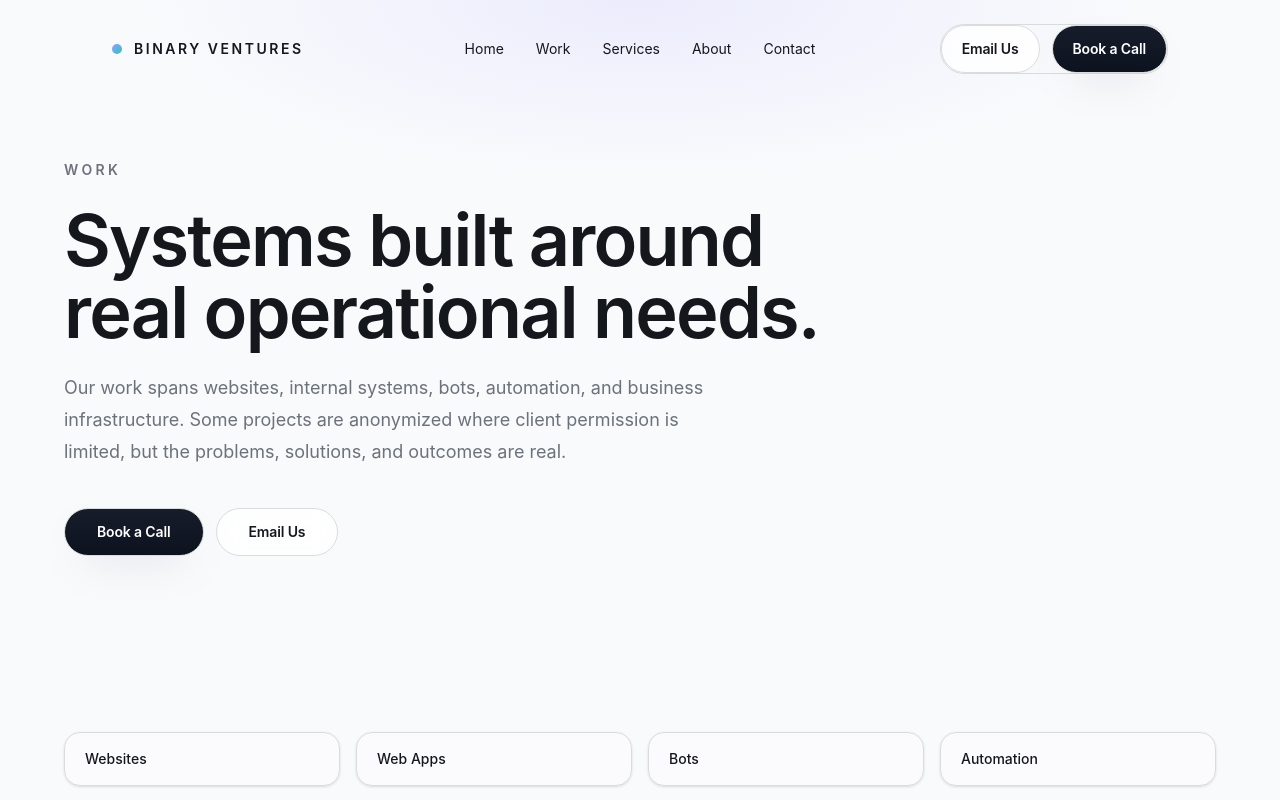
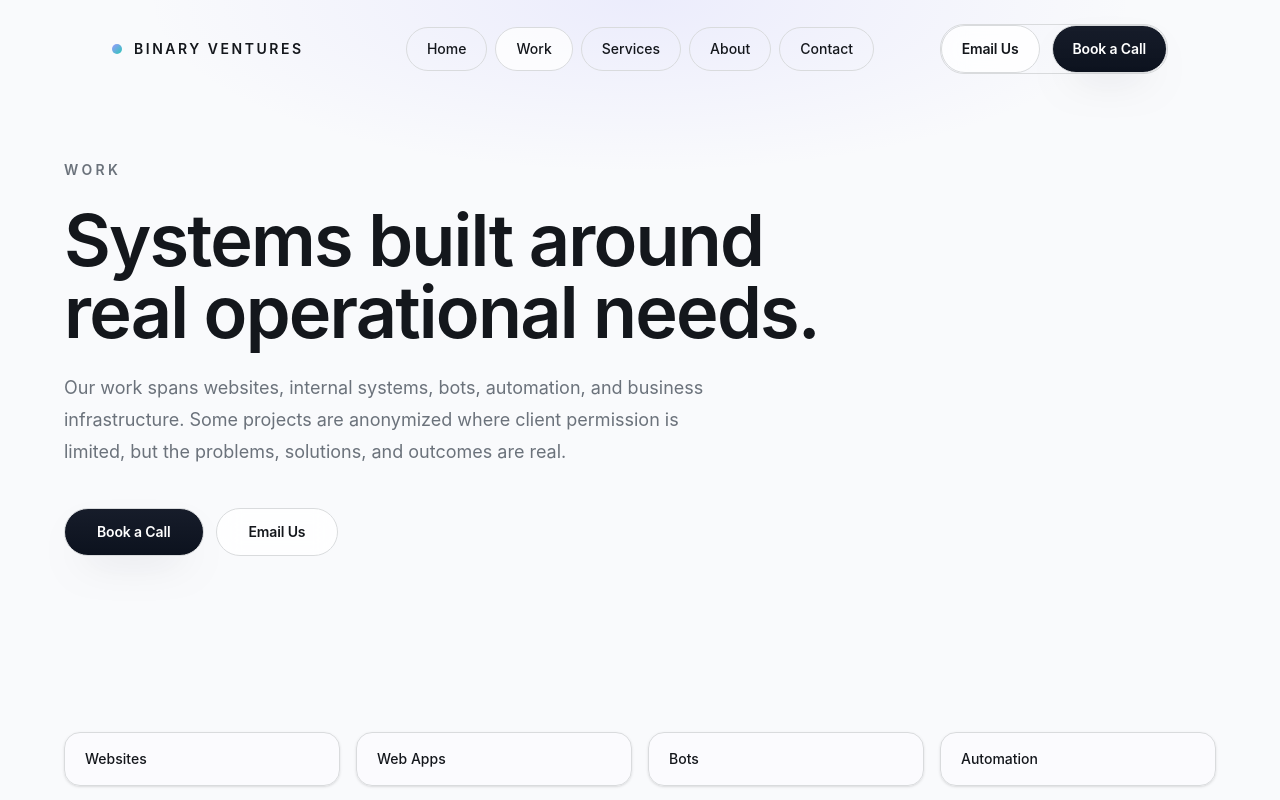
Before and after one commit to duketower/Store, a Next.js app in the folder Websites/binaryventures.in V2/: page /work in a window 1280 px wide. Shown: the top 800 px of the page. Built offline with nearby package versions, Linux system fonts and the light colour scheme.

Commit message:
style(v2): add active state to site navigation

```diff
--- a/Websites/binaryventures.in V2/src/components/site/site-header.tsx
+++ b/Websites/binaryventures.in V2/src/components/site/site-header.tsx
@@ -1,6 +1,7 @@
 'use client';
 
 import Link from "next/link";
+import { usePathname } from "next/navigation";
 import React from "react";
 import { Menu, X } from "lucide-react";
 
@@ -15,6 +16,18 @@ type SiteHeaderProps = {
 export function SiteHeader({ className }: SiteHeaderProps) {
   const [menuState, setMenuState] = React.useState(false);
   const [isScrolled, setIsScrolled] = React.useState(false);
+  const pathname = usePathname();
+
+  const isActiveLink = React.useCallback(
+    (href: string) => {
+      if (href === "/") {
+        return pathname === "/";
+      }
+
+      return pathname === href || pathname.startsWith(`${href}/`);
+    },
+    [pathname]
+  );
 
   React.useEffect(() => {
     const handleScroll = () => {
@@ -52,12 +65,18 @@ export function SiteHeader({ className }: SiteHeaderProps) {
             </div>
 
             <div className="absolute inset-0 m-auto hidden size-fit lg:block">
-              <ul className="flex gap-8 text-sm">
+              <ul className="flex items-center gap-2 text-sm">
                 {siteNavigation.map((item) => (
                   <li key={item.name}>
                     <Link
                       href={item.href}
-                      className="block text-muted-foreground duration-150 hover:text-foreground"
+                      aria-current={isActiveLink(item.href) ? "page" : undefined}
+                      className={cn(
+                        "inline-flex h-11 items-center rounded-full border px-5 text-sm font-medium transition-[color,background-color,border-color,box-shadow] duration-150",
+                        isActiveLink(item.href)
+                          ? "border-border/85 bg-white/75 text-foreground shadow-[0_14px_28px_-24px_rgba(15,23,42,0.38)]"
+                          : "border-transparent text-muted-foreground hover:border-border/65 hover:bg-white/45 hover:text-foreground"
+                      )}
                     >
                       <span>{item.name}</span>
                     </Link>
@@ -73,7 +92,13 @@ export function SiteHeader({ className }: SiteHeaderProps) {
                     <li key={item.name}>
                       <Link
                         href={item.href}
-                        className="block text-muted-foreground duration-150 hover:text-foreground"
+                        aria-current={isActiveLink(item.href) ? "page" : undefined}
+                        className={cn(
+                          "inline-flex min-h-11 items-center rounded-full border px-5 py-2 text-base transition-[color,background-color,border-color] duration-150",
+                          isActiveLink(item.href)
+                            ? "border-border/85 bg-white/85 text-foreground"
+                            : "border-transparent text-muted-foreground hover:border-border/65 hover:bg-white/50 hover:text-foreground"
+                        )}
                       >
                         <span>{item.name}</span>
                       </Link>
```
Also changed, not shown: 1 other file (tests, documents, lock files or other folders).
